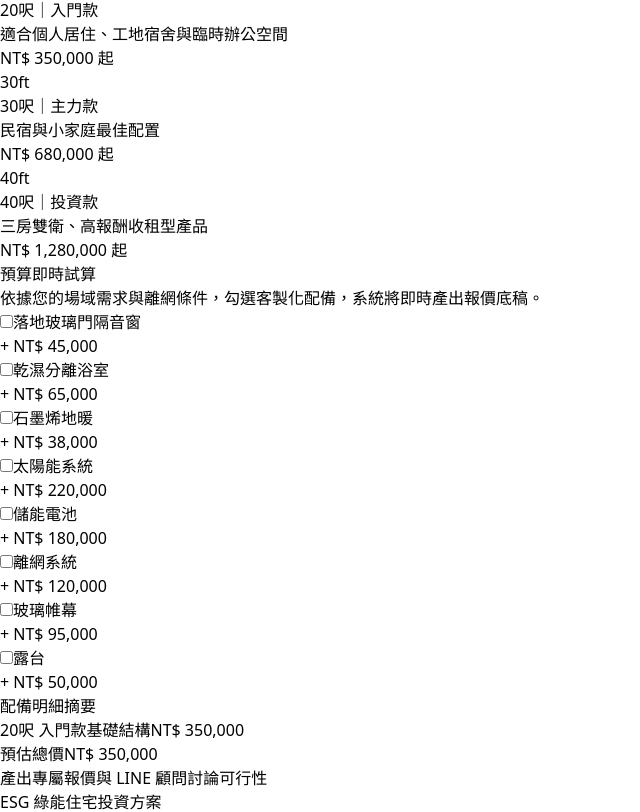
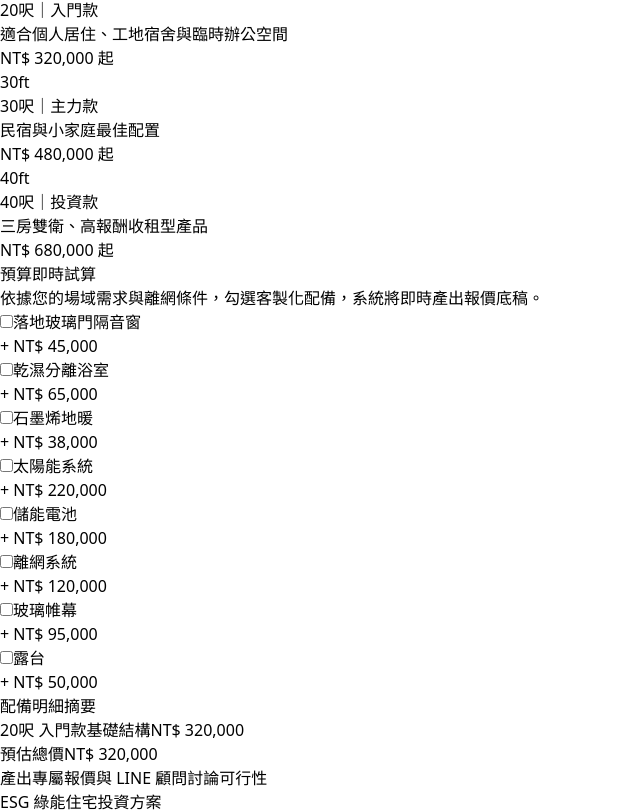
Before and after one commit to herbert0220/GPSH, a React (Vite) app: page / in a window 1280 px wide. Shown: the part 1790-2602 px from the top of the page, without its empty margins (0-640 px from the left). Built offline with nearby package versions, Linux system fonts and the light colour scheme.

Commit message:
Update App.jsx

```diff
--- a/src/App.jsx
+++ b/src/App.jsx
@@ -12,19 +12,19 @@ export default function App() {
       name: '20呎｜入門款',
       desc: '適合個人居住、工地宿舍與臨時辦公空間',
       size: '20ft',
-      price: 'NT$ 350,000 起',
+      price: 'NT$ 320,000 起',
     },
     {
       name: '30呎｜主力款',
       desc: '民宿與小家庭最佳配置',
       size: '30ft',
-      price: 'NT$ 680,000 起',
+      price: 'NT$ 480,000 起',
     },
     {
       name: '40呎｜投資款',
       desc: '三房雙衛、高報酬收租型產品',
       size: '40ft',
-      price: 'NT$ 1,280,000 起',
+      price: 'NT$ 680,000 起',
     },
   ]
 
@@ -52,7 +52,7 @@ export default function App() {
      STATE
   ========================== */
 
-  const basePrice = 350000
+  const basePrice = 320000
   const [selectedOptions, setSelectedOptions] = useState({})
 
   const lineUrl = 'https://lin.ee/uNjqsw8'
@@ -279,7 +279,7 @@ NT$ ${totalPrice.toLocaleString()}
 
             <iframe
               className="w-full h-full"
-              src="https://www.youtube.com/embed/dQw4w9WgXcQ?autoplay=1&mute=1&loop=1&playlist=dQw4w9WgXcQ"
+              src="https://youtube.com/shorts/rc2IO7ueJhU?si=Y4Ihlv6dXDiiVJGD"
               title="GPSH SMART HOUSE"
               frameBorder="0"
               allow="accelerometer; autoplay; clipboard-write; encrypted-media; gyroscope; picture-in-picture"
```
